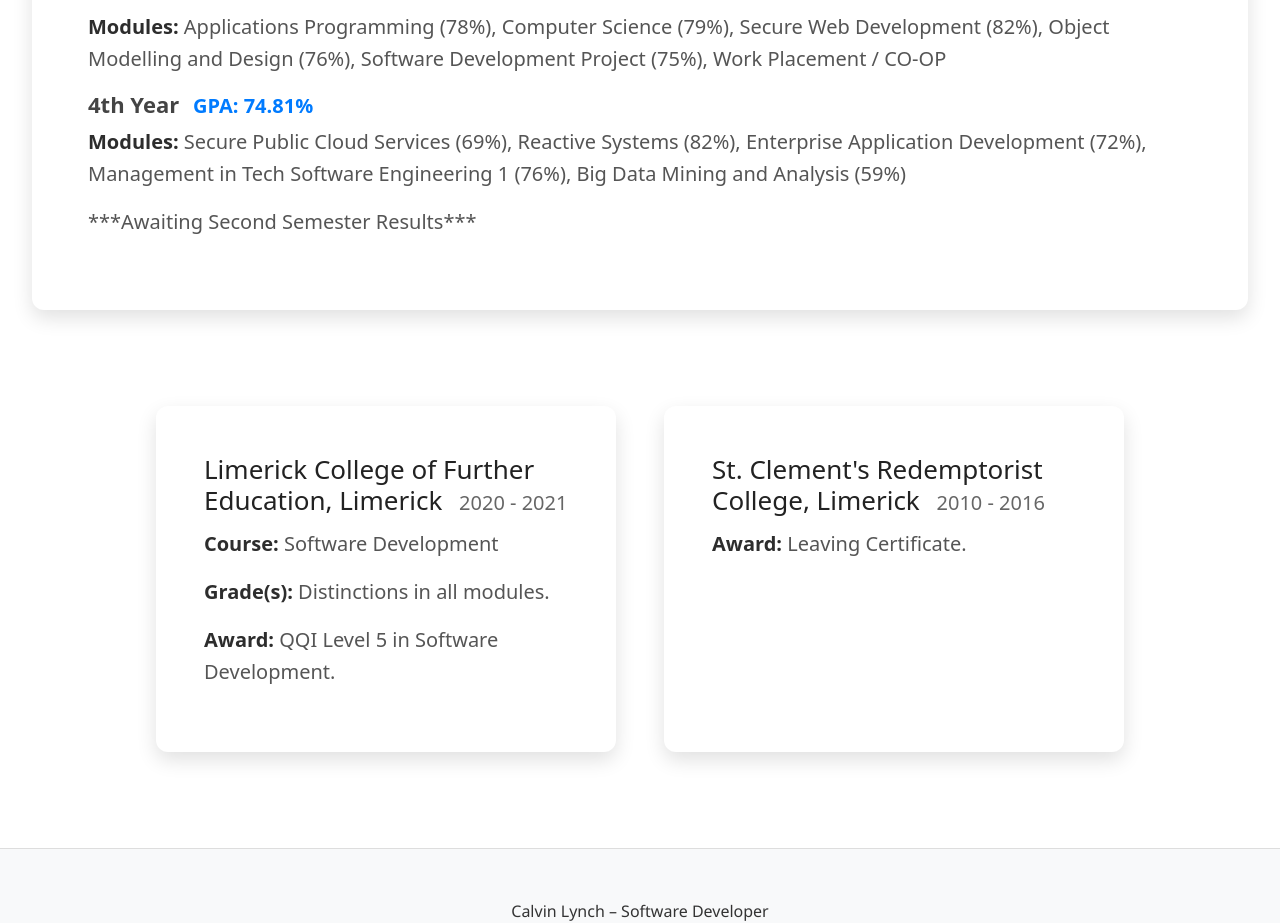
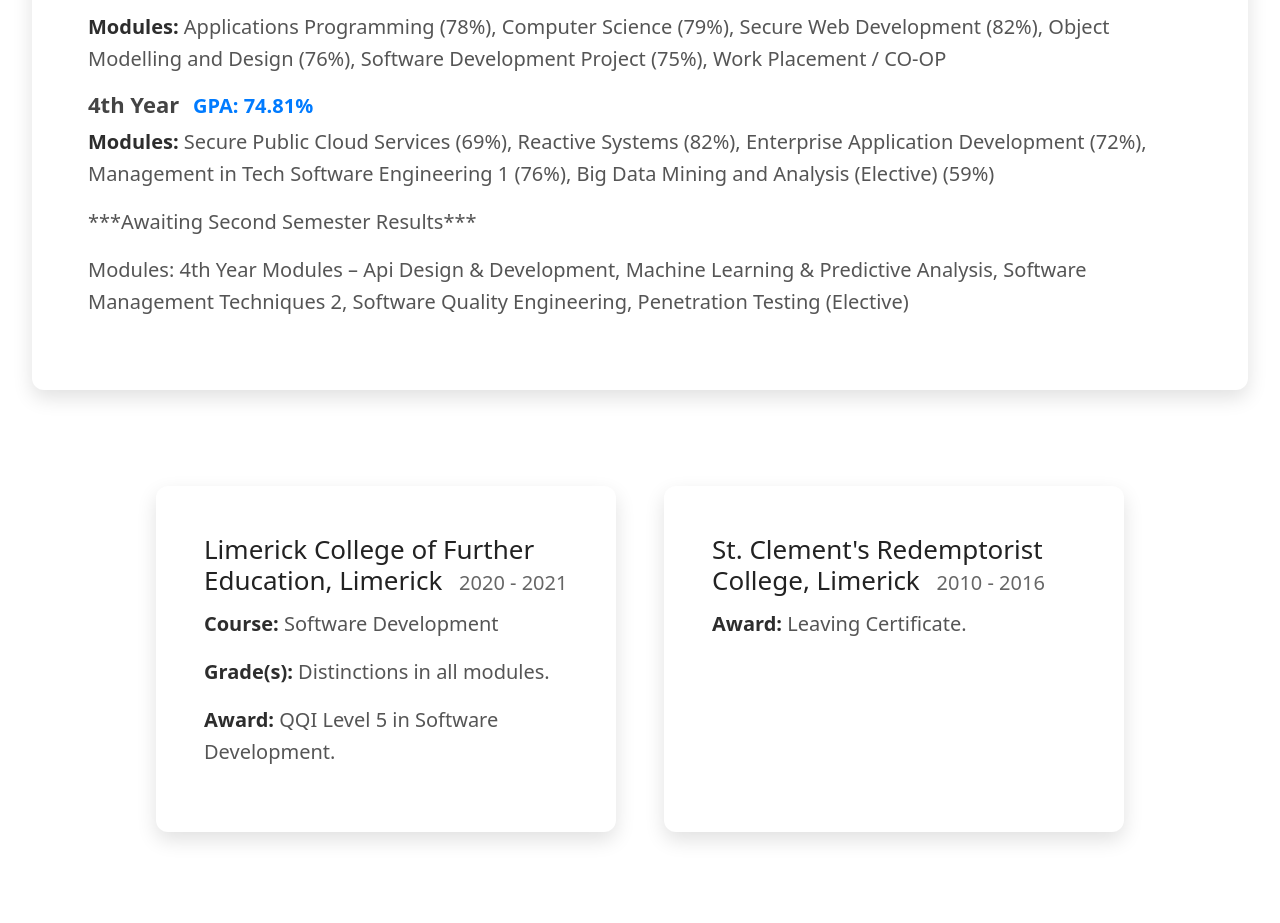
Before and after one commit to Calvin155/CV_Calvin, a React (Create React App) app: page /about/education in a window 1280 px wide. Shown: the part 847-1770 px from the top of the page. Built offline with nearby package versions, Linux system fonts and the light colour scheme.

Commit message:
education update

```diff
--- a/src/pages/Education.js
+++ b/src/pages/Education.js
@@ -35,8 +35,9 @@ const Education = () => {
 
             <div className="education-year">
               <h4>4th Year <span className="gpa">GPA: 74.81%</span></h4>
-              <p><strong>Modules:</strong> Secure Public Cloud Services (69%), Reactive Systems (82%), Enterprise Application Development (72%), Management in Tech Software Engineering 1 (76%), Big Data Mining and Analysis (59%)</p>
+              <p><strong>Modules:</strong> Secure Public Cloud Services (69%), Reactive Systems (82%), Enterprise Application Development (72%), Management in Tech Software Engineering 1 (76%), Big Data Mining and Analysis (Elective) (59%)</p>
               <p>***Awaiting Second Semester Results***</p>
+              <p>Modules: 4th Year Modules – Api Design & Development, Machine Learning & Predictive Analysis, Software Management Techniques 2, Software Quality Engineering, Penetration Testing (Elective)</p>
             </div>
           </div>
 
```
